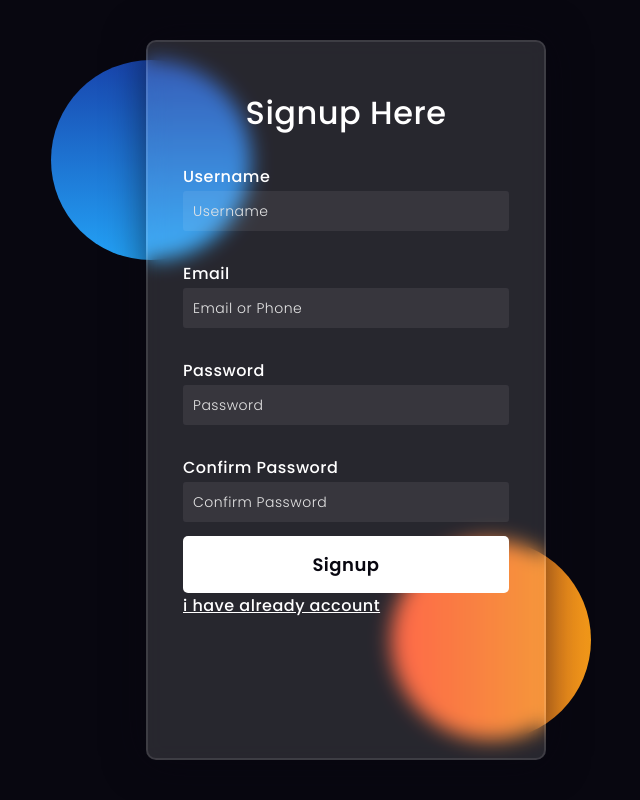
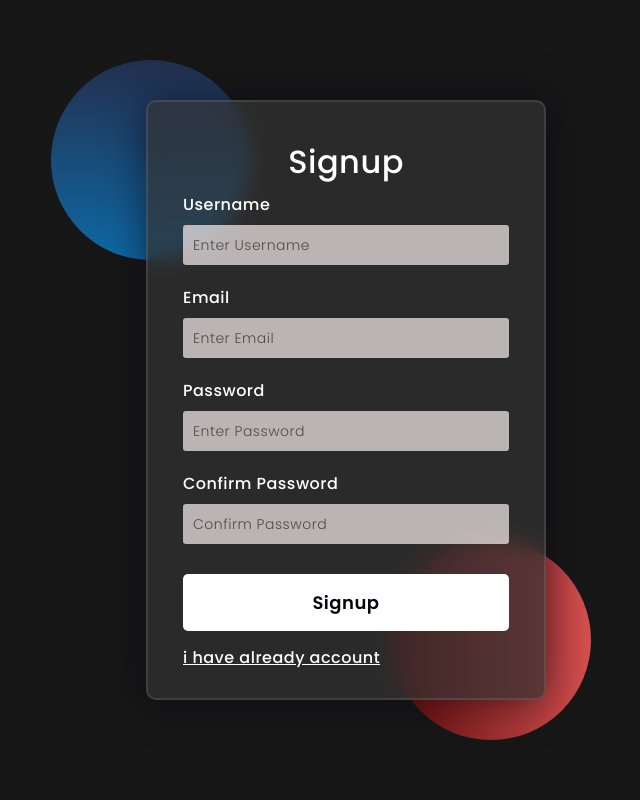
Before and after one commit to sauravdhoju/MovieTicketDjango, a Django app: page /signup/ in a window 1280 px wide. Shown: the whole page, without its empty margins (294-934 px from the left). Run offline with Django 5.2, Linux system fonts and the light colour scheme.

Commit message:
anish login and signup

```diff
--- a/MovieTicket/templates/signup.html
+++ b/MovieTicket/templates/signup.html
@@ -17,7 +17,7 @@
     box-sizing: border-box;
 }
 body{
-    background-color: #080710;
+    background-color: #171717;
 }
 .background{
     width: 430px;
@@ -35,25 +35,25 @@ body{
 }
 .shape:first-child{
     background: linear-gradient(
-        #1845ad,
-        #23a2f6
-    );
+        #23304e,
+        #0e69a5
+        );
     left: -80px;
     top: -80px;
 }
 .shape:last-child{
     background: linear-gradient(
         to right,
-        #ff512f,
-        #f09819
-    );
+        #5e0a0a,
+        #d65050
+        );
     right: -30px;
     bottom: -80px;
 }
 form{
-    height: 720px;
+    height: 600px;
     width: 400px;
-    background-color: rgba(255,255,255,0.13);
+    background-color:  rgba(53, 51, 51, 0.712);
     position: absolute;
     transform: translate(-50%,-50%);
     top: 50%;
@@ -74,13 +74,13 @@ form *{
 form h3{
     font-size: 32px;
     font-weight: 500;
-    line-height: 42px;
+    line-height: 20px;
     text-align: center;
 }
 
 label{
     display: block;
-    margin-top: 30px;
+    margin-top: 20px;
     font-size: 16px;
     font-weight: 500;
 }
@@ -88,18 +88,19 @@ input{
     display: block;
     height: 40px;
     width: 100%;
-    background-color: rgba(255,255,255,0.07);
+    background-color: rgba(240, 231, 231, 0.733);
     border-radius: 3px;
     padding: 0 10px;
-    margin-top: 2px;
+    margin-top: 8px;
     font-size: 14px;
     font-weight: 300;
 }
 ::placeholder{
-    color: #e5e5e5;
+    color: #4d4b4b;
 }
 button{
-    margin-top: 14px;
+    margin-top: 30px;
+    margin-bottom: 14px;
     width: 100%;
     background-color: #ffffff;
     color: #080710;
@@ -141,13 +142,13 @@ button{
     </div>
     <form action="" method="post">
         {% csrf_token %}
-        <h3>Signup Here</h3>
+        <h3>Signup</h3>
         <label for="username">Username</label>
-        <input type="text" placeholder="Username" name="username" id="username">
+        <input type="text" placeholder="Enter Username" name="username" id="username">
         <label for="email">Email</label>
-        <input type="email" placeholder="Email or Phone" name="email" id="email">
+        <input type="email" placeholder="Enter Email " name="email" id="email">
         <label for="password1">Password</label>
-        <input type="password" placeholder="Password" id="password1" name="password1">
+        <input type="password" placeholder="Enter Password" id="password1" name="password1">
         <label for="password2">Confirm Password</label>
         <input type="password" placeholder="Confirm Password" id="password2" name="password2">
         {% for message in messages %}
```
Also changed, not shown: MovieTicket/templates/login.html (+24 -19 lines).
